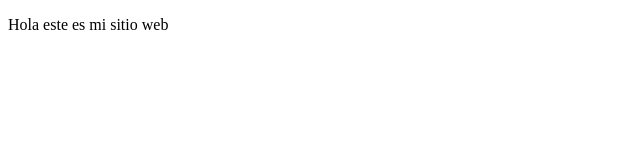
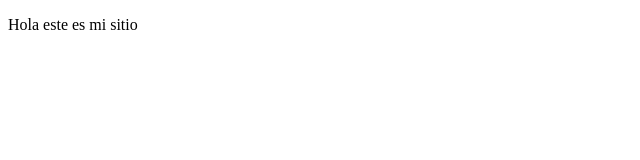
Before and after one commit to YoshieDev/Hola-Mundo, a plain HTML site: page index.html in a window 1280 px wide. Shown: the full height of the page, 0-640 px from the left. Drawn offline with Linux system fonts and the light colour scheme.

Commit message:
first commit

```diff
--- a/index.html
+++ b/index.html
@@ -8,7 +8,7 @@
 </head>
 <body>
     <p>
-        Hola este es mi sitio web
+        Hola este es mi sitio <web class="hola"></web>
     </p>
 
 </body>
```
